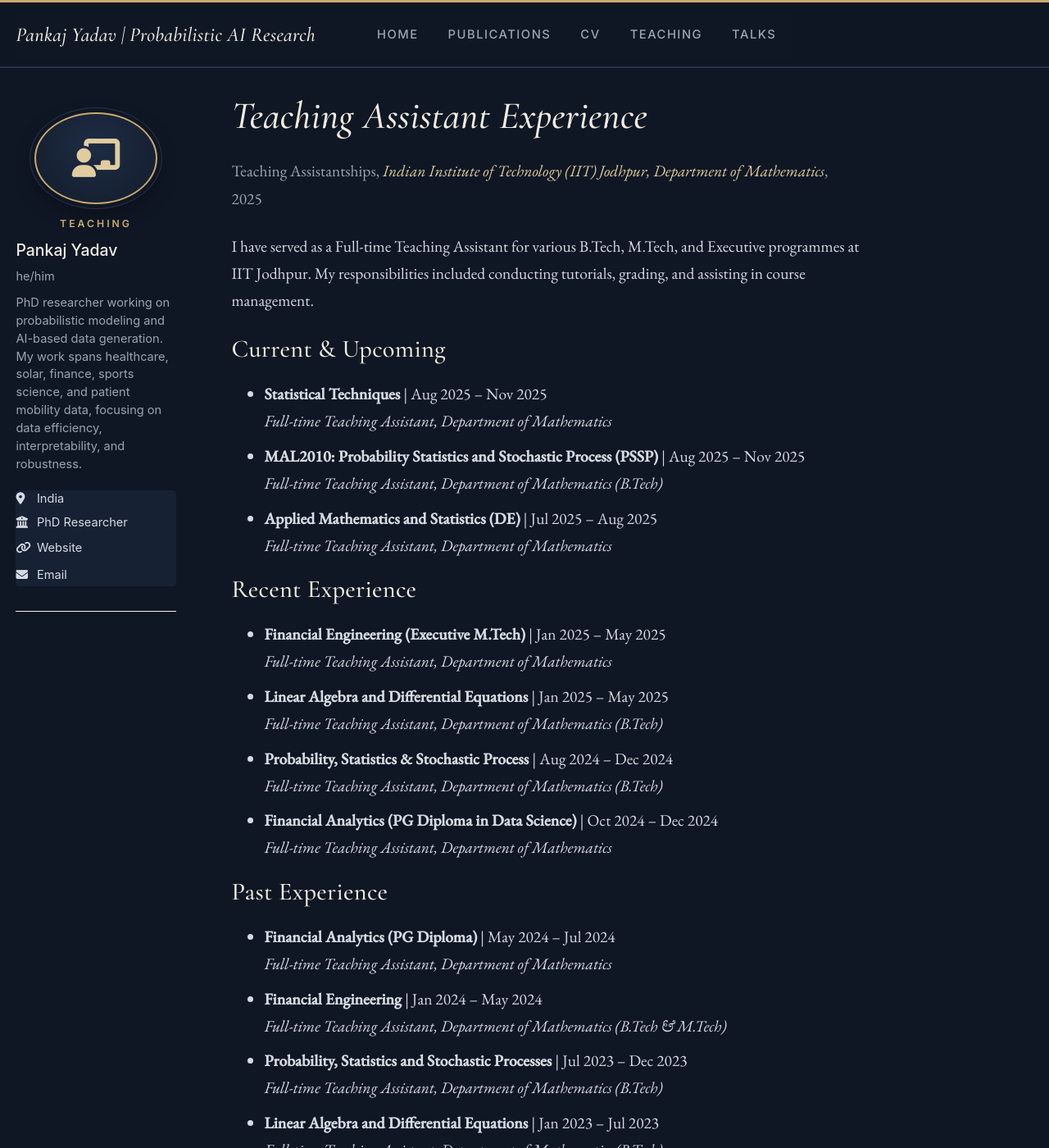
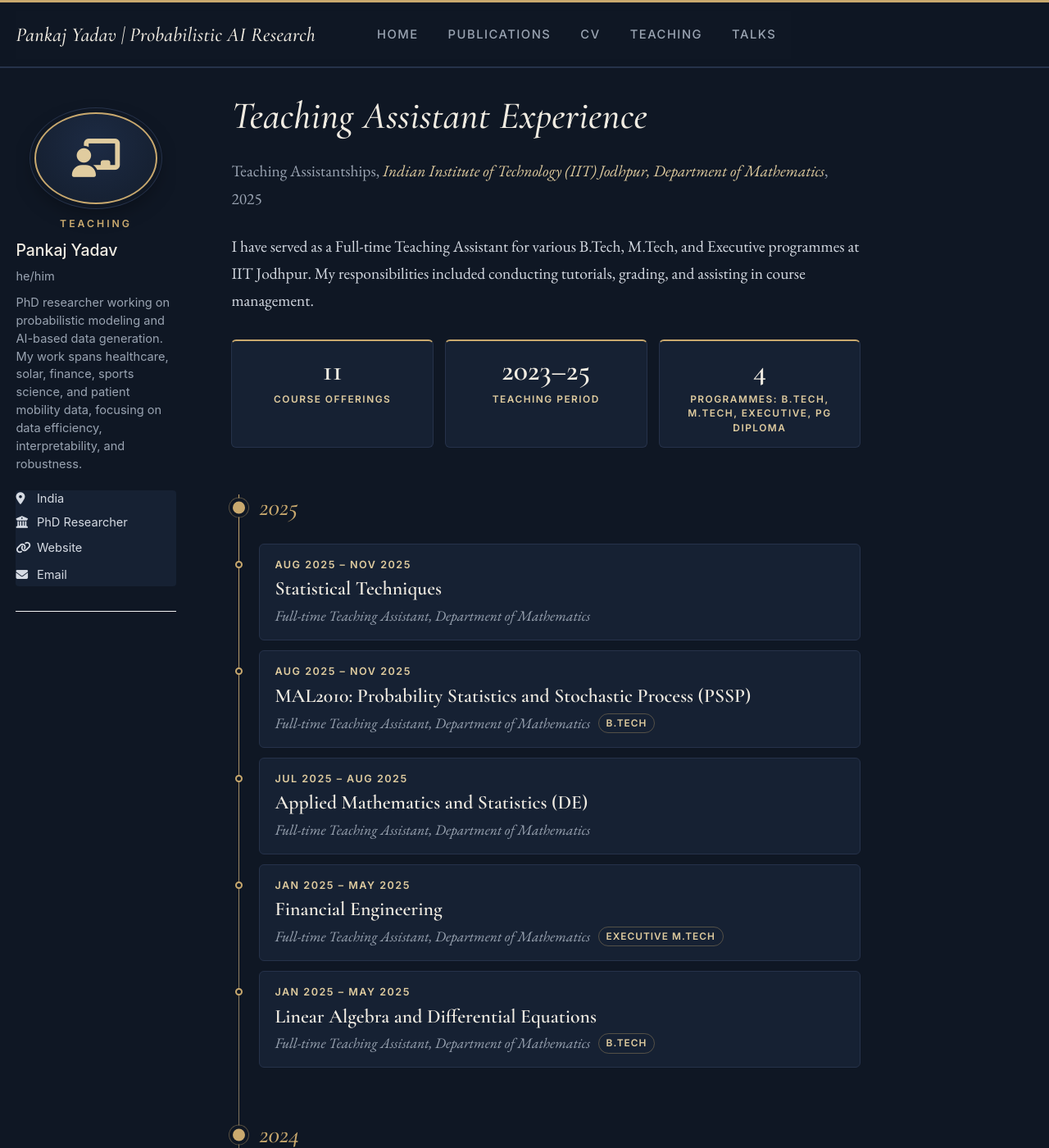
Before and after one commit to rogue816/pankajyadav.github.io, a Jekyll site: the page built from _teaching/2014-spring-teaching-1.md, in a window 1280 px wide and 1400 px high. Shown: the whole window at 82% size. Built offline with Jekyll 4.4.1, drawn with Linux system fonts in a browser that asks for light colours; a script that is not in the unit is left out; some of the changed text lies outside the part shown.

Commit message:
Add files via upload

```diff
--- a/_teaching/2014-spring-teaching-1.md
+++ b/_teaching/2014-spring-teaching-1.md
@@ -10,33 +10,68 @@ location: "Jodhpur, India"
 
 I have served as a Full-time Teaching Assistant for various B.Tech, M.Tech, and Executive programmes at IIT Jodhpur. My responsibilities included conducting tutorials, grading, and assisting in course management.
 
-Current & Upcoming
-======
-* **Statistical Techniques** | Aug 2025 – Nov 2025
-  *Full-time Teaching Assistant, Department of Mathematics*
-* **MAL2010: Probability Statistics and Stochastic Process (PSSP)** | Aug 2025 – Nov 2025
-  *Full-time Teaching Assistant, Department of Mathematics (B.Tech)*
-* **Applied Mathematics and Statistics (DE)** | Jul 2025 – Aug 2025
-  *Full-time Teaching Assistant, Department of Mathematics*
-
-Recent Experience
-======
-* **Financial Engineering (Executive M.Tech)** | Jan 2025 – May 2025
-  *Full-time Teaching Assistant, Department of Mathematics*
-* **Linear Algebra and Differential Equations** | Jan 2025 – May 2025
-  *Full-time Teaching Assistant, Department of Mathematics (B.Tech)*
-* **Probability, Statistics & Stochastic Process** | Aug 2024 – Dec 2024
-  *Full-time Teaching Assistant, Department of Mathematics (B.Tech)*
-* **Financial Analytics (PG Diploma in Data Science)** | Oct 2024 – Dec 2024
-  *Full-time Teaching Assistant, Department of Mathematics*
-
-Past Experience
-======
-* **Financial Analytics (PG Diploma)** | May 2024 – Jul 2024
-  *Full-time Teaching Assistant, Department of Mathematics*
-* **Financial Engineering** | Jan 2024 – May 2024
-  *Full-time Teaching Assistant, Department of Mathematics (B.Tech & M.Tech)*
-* **Probability, Statistics and Stochastic Processes** | Jul 2023 – Dec 2023
-  *Full-time Teaching Assistant, Department of Mathematics (B.Tech)*
-* **Linear Algebra and Differential Equations** | Jan 2023 – Jul 2023
-  *Full-time Teaching Assistant, Department of Mathematics (B.Tech)*
+<div class="py-ta-stats">
+<div><span class="py-ta-num">11</span><span class="py-ta-cap">Course offerings</span></div>
+<div><span class="py-ta-num">2023–25</span><span class="py-ta-cap">Teaching period</span></div>
+<div><span class="py-ta-num">4</span><span class="py-ta-cap">Programmes: B.Tech, M.Tech, Executive, PG Diploma</span></div>
+</div>
+<div class="py-ta">
+<div class="py-ta-year">2025</div>
+<div class="py-ta-item">
+<span class="py-ta-date">Aug 2025 – Nov 2025</span>
+<span class="py-ta-course">Statistical Techniques</span>
+<span class="py-ta-role">Full-time Teaching Assistant, Department of Mathematics</span>
+</div>
+<div class="py-ta-item">
+<span class="py-ta-date">Aug 2025 – Nov 2025</span>
+<span class="py-ta-course">MAL2010: Probability Statistics and Stochastic Process (PSSP)</span>
+<span class="py-ta-role">Full-time Teaching Assistant, Department of Mathematics <span class="py-ta-tag">B.Tech</span></span>
+</div>
+<div class="py-ta-item">
+<span class="py-ta-date">Jul 2025 – Aug 2025</span>
+<span class="py-ta-course">Applied Mathematics and Statistics (DE)</span>
+<span class="py-ta-role">Full-time Teaching Assistant, Department of Mathematics</span>
+</div>
+<div class="py-ta-item">
+<span class="py-ta-date">Jan 2025 – May 2025</span>
+<span class="py-ta-course">Financial Engineering</span>
+<span class="py-ta-role">Full-time Teaching Assistant, Department of Mathematics <span class="py-ta-tag">Executive M.Tech</span></span>
+</div>
+<div class="py-ta-item">
+<span class="py-ta-date">Jan 2025 – May 2025</span>
+<span class="py-ta-course">Linear Algebra and Differential Equations</span>
+<span class="py-ta-role">Full-time Teaching Assistant, Department of Mathematics <span class="py-ta-tag">B.Tech</span></span>
+</div>
+<div class="py-ta-year">2024</div>
+<div class="py-ta-item">
+<span class="py-ta-date">Oct 2024 – Dec 2024</span>
+<span class="py-ta-course">Financial Analytics</span>
+<span class="py-ta-role">Full-time Teaching Assistant, Department of Mathematics <span class="py-ta-tag">PG Diploma in Data Science</span></span>
+</div>
+<div class="py-ta-item">
+<span class="py-ta-date">Aug 2024 – Dec 2024</span>
+<span class="py-ta-course">Probability, Statistics &amp; Stochastic Process</span>
+<span class="py-ta-role">Full-time Teaching Assistant, Department of Mathematics <span class="py-ta-tag">B.Tech</span></span>
+</div>
+<div class="py-ta-item">
+<span class="py-ta-date">May 2024 – Jul 2024</span>
+<span class="py-ta-course">Financial Analytics</span>
+<span class="py-ta-role">Full-time Teaching Assistant, Department of Mathematics <span class="py-ta-tag">PG Diploma</span></span>
+</div>
+<div class="py-ta-item">
+<span class="py-ta-date">Jan 2024 – May 2024</span>
+<span class="py-ta-course">Financial Engineering</span>
+<span class="py-ta-role">Full-time Teaching Assistant, Department of Mathematics <span class="py-ta-tag">B.Tech &amp; M.Tech</span></span>
+</div>
+<div class="py-ta-year">2023</div>
+<div class="py-ta-item">
+<span class="py-ta-date">Jul 2023 – Dec 2023</span>
+<span class="py-ta-course">Probability, Statistics and Stochastic Processes</span>
+<span class="py-ta-role">Full-time Teaching Assistant, Department of Mathematics <span class="py-ta-tag">B.Tech</span></span>
+</div>
+<div class="py-ta-item">
+<span class="py-ta-date">Jan 2023 – Jul 2023</span>
+<span class="py-ta-course">Linear Algebra and Differential Equations</span>
+<span class="py-ta-role">Full-time Teaching Assistant, Department of Mathematics <span class="py-ta-tag">B.Tech</span></span>
+</div>
+</div>
--- a/assets/css/custom.css
+++ b/assets/css/custom.css
@@ -229,3 +229,127 @@ td { border-color: var(--py-rule); }
 }
 .page__footer a { color: var(--py-gold-soft) !important; }
 .page__footer-follow .social-icons a { color: var(--py-text-dim) !important; }
+
+/* ==========================================================================
+   Teaching timeline (used on /teaching/ta-experience-iit-jodhpur)
+   ========================================================================== */
+.py-ta-stats {
+  display: grid;
+  grid-template-columns: repeat(3, 1fr);
+  gap: 14px;
+  margin: 1.6em 0 2.4em 0;
+}
+.py-ta-stats > div {
+  background: var(--py-bg-raised);
+  border: 1px solid var(--py-rule);
+  border-top: 2px solid var(--py-gold);
+  border-radius: 6px;
+  padding: 16px 16px 14px 16px;
+  text-align: center;
+}
+.py-ta-num {
+  display: block;
+  font-family: 'Cormorant Garamond', Georgia, serif;
+  font-size: 2rem;
+  font-weight: 600;
+  line-height: 1.1;
+  color: var(--py-heading);
+}
+.py-ta-cap {
+  display: block;
+  margin-top: 6px;
+  font-family: 'Inter', sans-serif;
+  font-size: 0.66rem;
+  font-weight: 600;
+  letter-spacing: 1.5px;
+  text-transform: uppercase;
+  line-height: 1.5;
+  color: var(--py-gold-soft);
+}
+
+.py-ta { position: relative; padding-left: 34px; margin-bottom: 1em; }
+.py-ta::before {                         /* the vertical line */
+  content: "";
+  position: absolute;
+  left: 9px; top: 10px; bottom: 10px;
+  width: 1px;
+  background: linear-gradient(var(--py-gold), var(--py-rule));
+}
+.py-ta-year {
+  position: relative;
+  margin: 1.8em 0 0.6em -34px;
+  padding-left: 34px;
+  font-family: 'Cormorant Garamond', Georgia, serif;
+  font-size: 1.7rem;
+  font-style: italic;
+  font-weight: 500;
+  color: var(--py-gold);
+}
+.py-ta-year:first-child { margin-top: 0; }
+.py-ta-year::before {                    /* filled marker for each year */
+  content: "";
+  position: absolute;
+  left: 2px; top: 50%;
+  width: 15px; height: 15px;
+  transform: translateY(-50%);
+  border-radius: 50%;
+  background: var(--py-gold);
+  box-shadow: 0 0 0 4px var(--py-bg), 0 0 0 5px rgba(201,169,110,0.4);
+}
+.py-ta-item {
+  position: relative;
+  background: var(--py-bg-raised);
+  border: 1px solid var(--py-rule);
+  border-radius: 6px;
+  padding: 14px 18px;
+  margin: 0 0 12px 0;
+  transition: border-color 0.2s ease, transform 0.2s ease;
+}
+.py-ta-item:hover { border-color: #3a4a6a; transform: translateX(3px); }
+.py-ta-item::before {                    /* hollow marker for each course */
+  content: "";
+  position: absolute;
+  left: -30px; top: 20px;
+  width: 9px; height: 9px;
+  border-radius: 50%;
+  background: var(--py-bg);
+  border: 2px solid var(--py-gold);
+}
+.py-ta-date {
+  display: block;
+  font-family: 'Inter', sans-serif;
+  font-size: 0.7rem;
+  font-weight: 600;
+  letter-spacing: 1.5px;
+  text-transform: uppercase;
+  color: var(--py-gold-soft);
+}
+.py-ta-course {
+  display: block;
+  margin: 4px 0 2px 0;
+  font-family: 'Cormorant Garamond', Georgia, serif;
+  font-size: 1.32rem;
+  font-weight: 600;
+  line-height: 1.3;
+  color: var(--py-heading);
+}
+.py-ta-role { display: block; font-size: 0.98rem; font-style: italic; color: var(--py-text-dim); }
+.py-ta-tag {
+  display: inline-block;
+  margin-left: 6px;
+  padding: 1px 9px;
+  font-family: 'Inter', sans-serif;
+  font-size: 0.66rem;
+  font-style: normal;
+  font-weight: 600;
+  letter-spacing: 1px;
+  text-transform: uppercase;
+  color: var(--py-gold-soft);
+  border: 1px solid rgba(201,169,110,0.35);
+  border-radius: 999px;
+  vertical-align: 2px;
+}
+@media (max-width: 600px) {
+  .py-ta-stats { grid-template-columns: 1fr; }
+  .py-ta-tag { margin: 6px 0 0 0; }
+}
```
